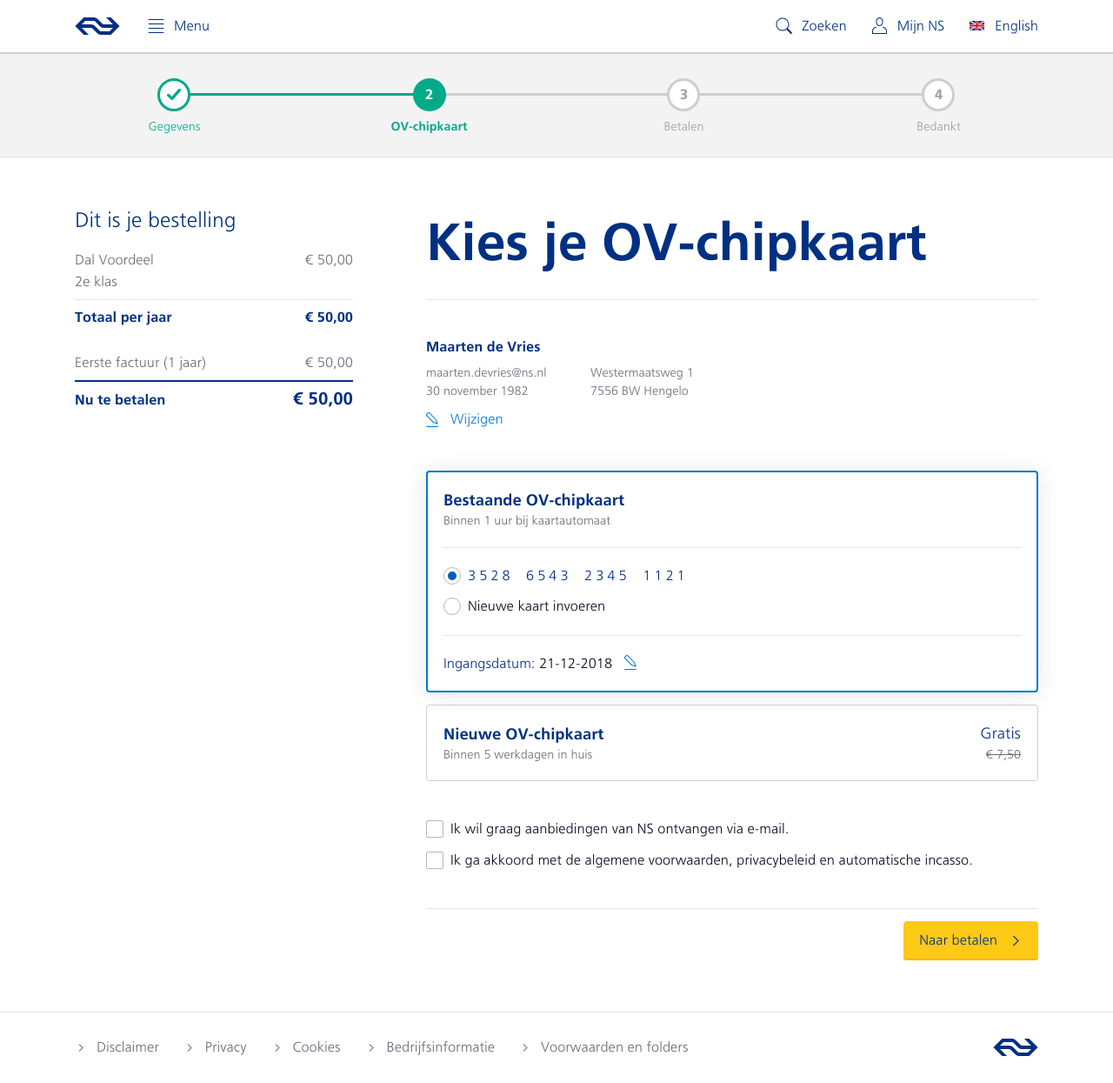
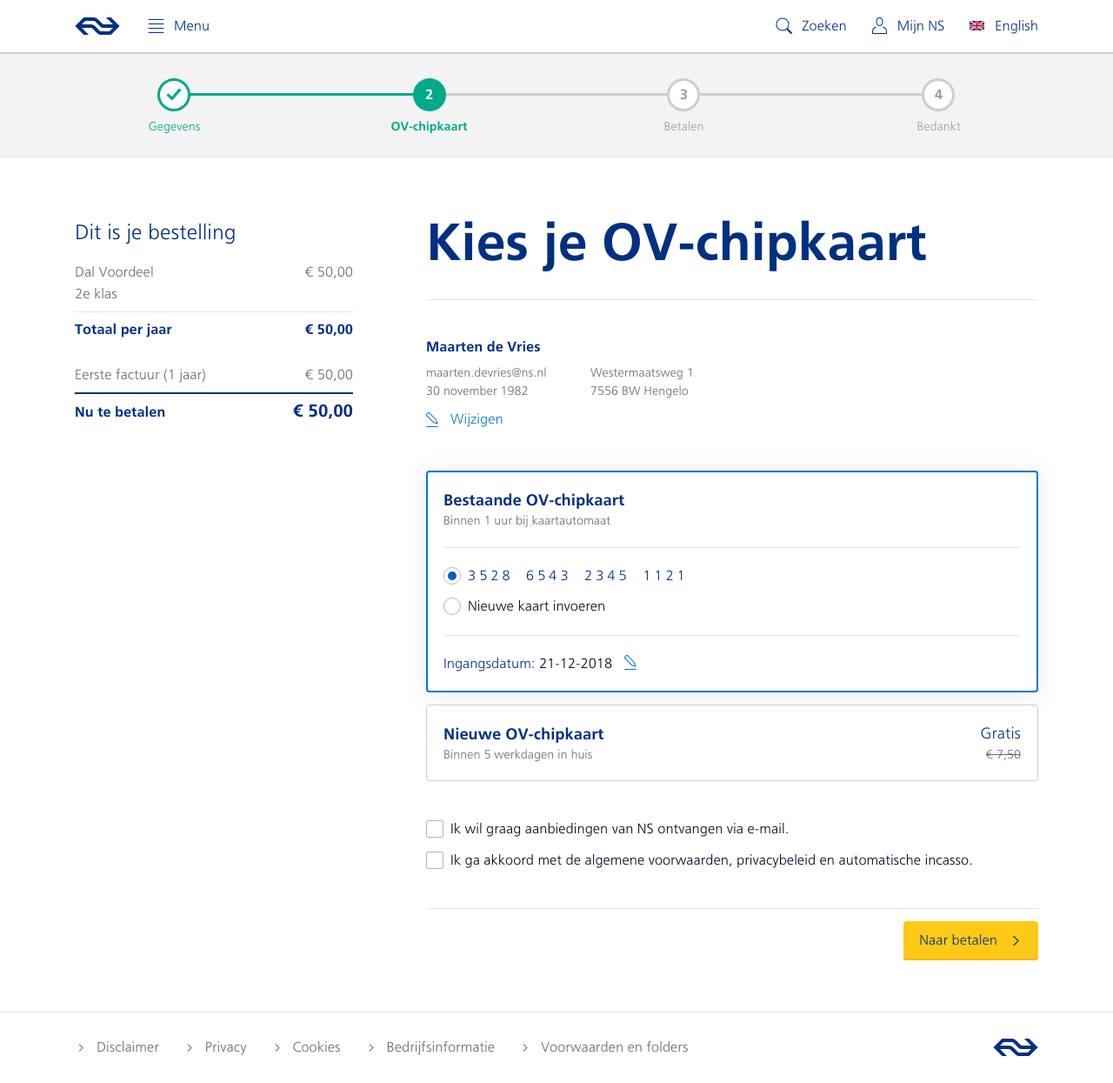
Before and after one commit to tdenheld/ns-ros, a Jekyll site: the page built from bestellen/ov-chipkaart.html, in a window 1280 px wide and 1245 px high. Shown: the whole window at 87% size. Built offline with Jekyll 4.4.1, drawn with Linux system fonts in a browser that asks for light colours.

Commit message:
add .mb-2 to receipt in ov-chip page

```diff
--- a/_includes/receipt.html
+++ b/_includes/receipt.html
@@ -1,6 +1,7 @@
 <div class="tk-receipt">
 
     {% if include.option %}
+    <div class="mb-2"></div>
     <h3 class="f24 mb-3">Dit is je bestelling</h3>
     <div class="g g-1-m gap-2 items-baseline mb-0">
         <div class="f-grey-4">Dal Voordeel</div>
```
Also changed, not shown: 1 other file.
